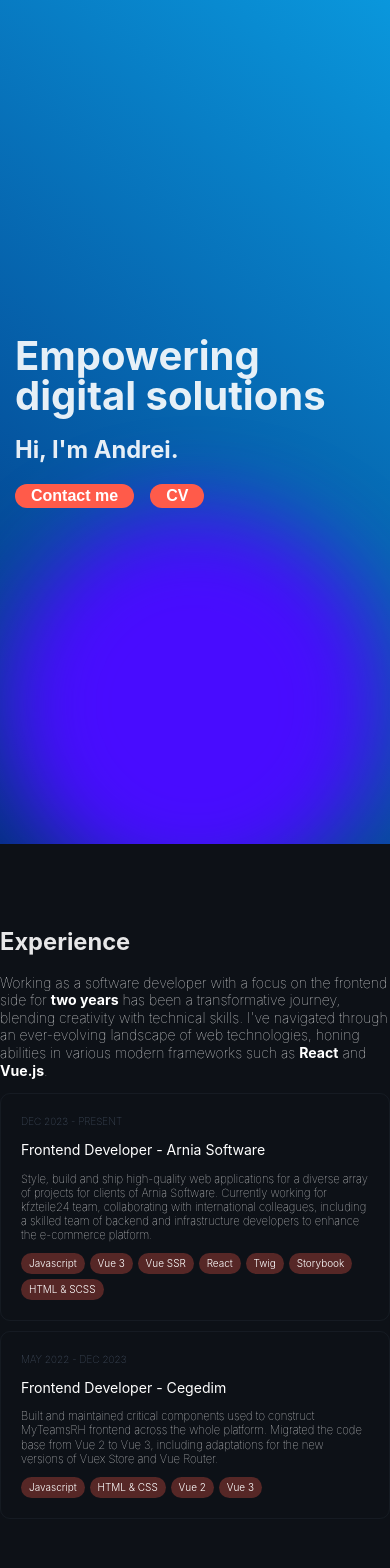
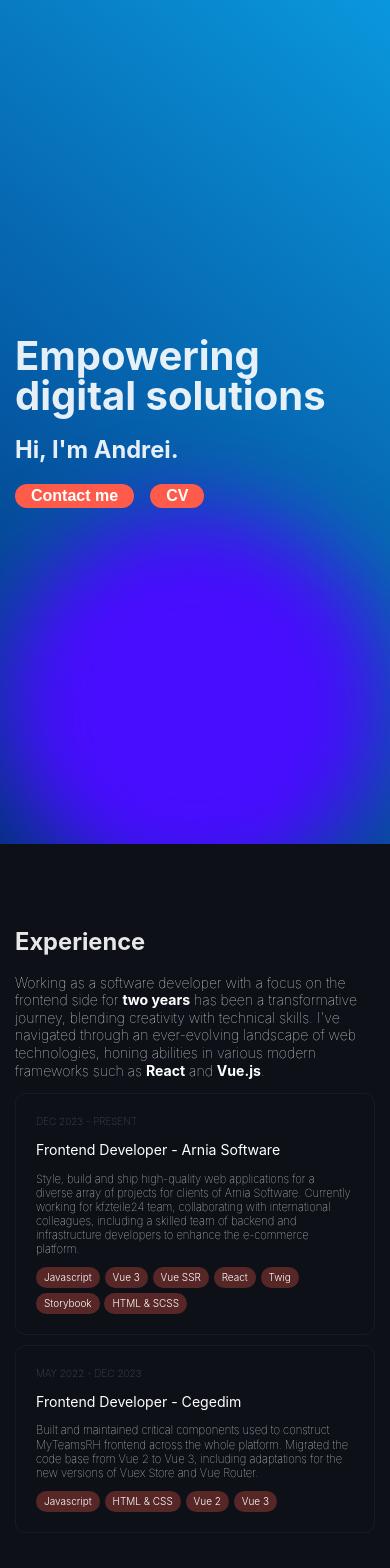
Before and after one commit to Popa-Andrei-Valentin/My_Portofolio, a React (Vite) app: page / in a window 390 px wide. Shown: the top 1568 px of the page. Built offline with nearby package versions, Linux system fonts and the light colour scheme.

Commit message:
Add mobile styling for Content.css

```diff
--- a/src/components/Content/Content.css
+++ b/src/components/Content/Content.css
@@ -57,3 +57,10 @@
 .hovered {
   border: 10px red solid;
 }
+
+@media(max-width: 800px) {
+  .content-text {
+    padding-left: 15px;
+    padding-right: 15px;
+  }
+}
```
